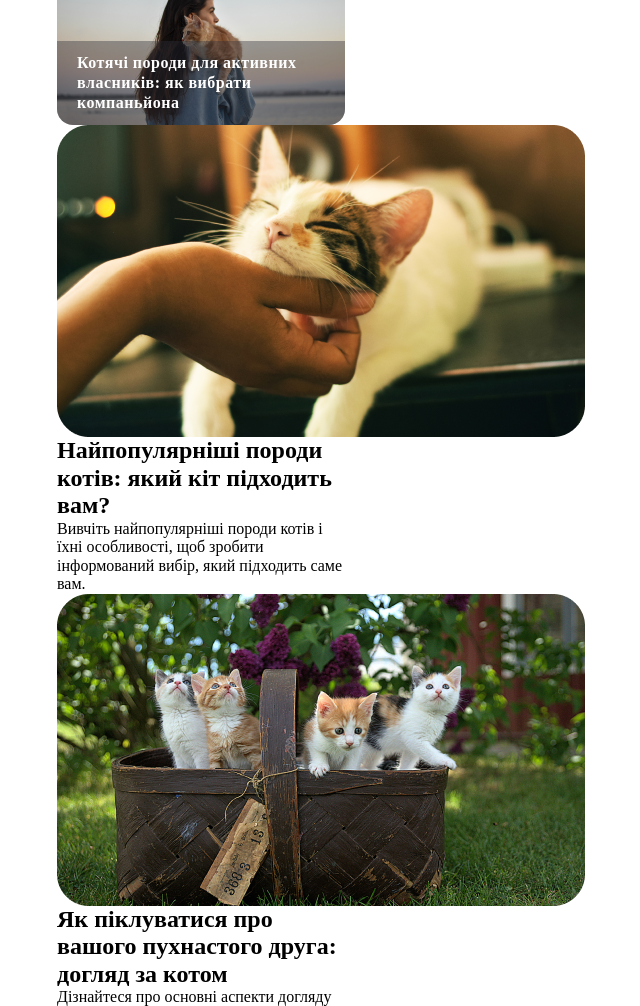
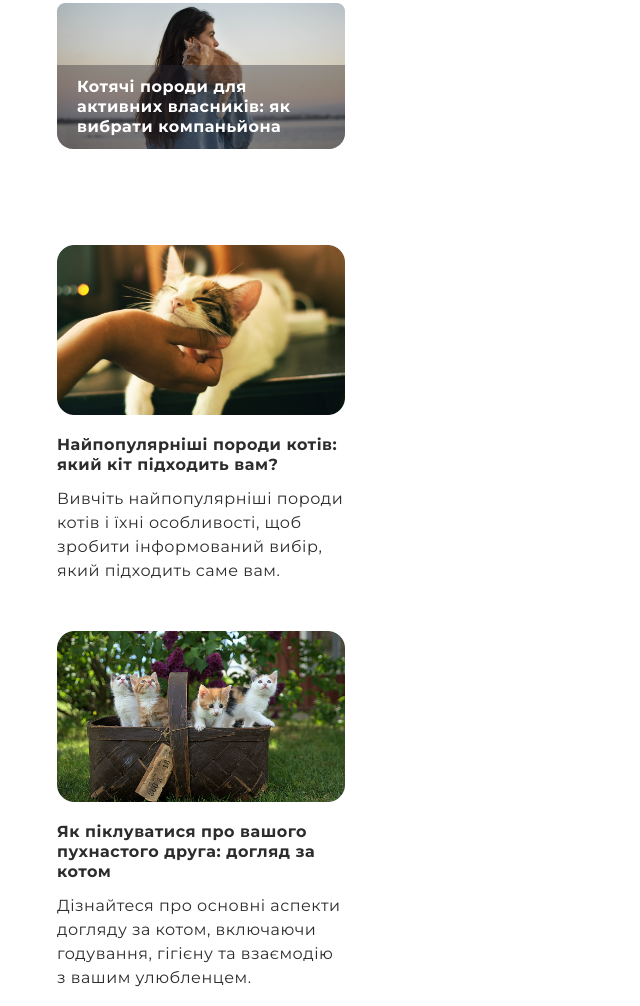
Before and after one commit to Andrii-13/grids-project, a plain HTML site: page index.html in a window 1280 px wide. Shown: the part 395-1401 px from the top of the page, without its empty margins (439-1079 px from the left). Drawn offline with nearby package versions, Linux system fonts and the light colour scheme.

Commit message:
add blog

```diff
--- a/css/style.css
+++ b/css/style.css
@@ -4,13 +4,14 @@
   /* text color */
   --primary-text-color: #2c2c2c;
   --secondary-text-color: #ffffff;
+  --footer-bg-color: #ecf6ff;
 
   /* background color */
   --overlay-background-color: rgb(47, 47, 55, 0.4);
 }
 
 body {
-  font-family: Montserrat sans-serif;
+  font-family: Montserrat;
   font-weight: 400;
 }
 
@@ -32,6 +33,7 @@ img {
 
 a {
   text-decoration: none;
+  color: var(--primary-text-color);
 }
 
 /* ----------- components ---------------- */
@@ -40,11 +42,6 @@ a {
   margin: 0 auto;
   padding: 0 16px;
   max-width: 320px;
-}
-
-.header-container,
-.footer-container {
-  padding: 8px 16px;
 }
 
 .header-img,
@@ -59,6 +56,7 @@ a {
   grid-template-columns: 24px 1fr;
   align-items: center;
   gap: 8px;
+  padding: 8px 16px;
 }
 
 /* ----------- header ---------------- */
@@ -72,10 +70,21 @@ a {
 }
 
 /* ----------- main ---------------- */
+
+.main > .container {
+  display: grid;
+  gap: 96px;
+}
+
 .post {
   position: relative;
   border-radius: 0 0 16px 16px;
   overflow: hidden;
+}
+
+.post-list {
+  display: grid;
+  gap: 12px;
 }
 
 .overlay {
@@ -94,7 +103,37 @@ a {
   letter-spacing: 0.5px;
 }
 
+.blog {
+  display: grid;
+  gap: 48px;
+}
+
+.blog-link {
+  display: grid;
+  gap: 20px;
+}
+.blog-discription {
+  display: grid;
+  gap: 12px;
+}
+
+.blog-discription > h2 {
+  font-weight: 700;
+  font-size: 16px;
+  line-height: 20px;
+  letter-spacing: 0.5px;
+}
+
+.blog-discription > p {
+  font-size: 16px;
+  line-height: 24px;
+  letter-spacing: 0.5px;
+}
+
 .post-img {
   width: 100%;
 }
 /* ----------- footer ---------------- */
+.footer {
+  background-color: var(--footer-bg-color);
+}
--- a/index.html
+++ b/index.html
@@ -32,10 +32,10 @@
         <h1 class="header-title">About cat</h1>
       </div>
     </header>
-    <main>
+    <main class="main">
       <div class="container">
         <section class="section new-post">
-          <ul>
+          <ul class="post-list">
             <li class="post">
               <a href="#"
                 ><img src="./img/picture 1 (1).png" alt="" class="post-img" />
@@ -78,21 +78,28 @@
             </li>
           </ul>
         </section>
-        <section class="section old-post">
-          <ul class="old-post">
+        <section class="section">
+          <ul class="blog">
             <li>
-              <div>
-                <img src="./img/1.png" alt="cat" />
+              <a href="#" class="blog-link">
+                <img src="./img/1.png" alt="cat" class="post-img" />
+                <div class="blog-discription">
                   <h2>Найпопулярніші породи котів: який кіт підходить вам?</h2>
                   <p>
                     Вивчіть найпопулярніші породи котів і їхні особливості, щоб
                     зробити інформований вибір, який підходить саме вам.
                   </p>
                 </div>
+              </a>
             </li>
             <li>
-              <div>
-                <img src="./img/2.png" alt="cats in the basket" />
+              <a href="#" class="blog-link">
+                <img
+                  src="./img/2.png"
+                  alt="cats in the basket"
+                  class="post-img"
+                />
+                <div class="blog-discription">
                   <h2>
                     Як піклуватися про вашого пухнастого друга: догляд за котом
                   </h2>
@@ -101,28 +108,35 @@
                     годування, гігієну та взаємодію з вашим улюбленцем.
                   </p>
                 </div>
+              </a>
             </li>
             <li>
-              <div>
-                <img src="./img/3.png" alt="cat" />
+              <a href="#" class="blog-link">
+                <img src="./img/3.png" alt="cat" class="post-img" />
+                <div class="blog-discription">
                   <h2>Забавні факти про котів, які вас здивують</h2>
                   <p>
-                  Веселі та цікаві факти про котів, які піднімуть вам настрій та
-                  розкажуть про їхні унікальність.
+                    Веселі та цікаві факти про котів, які піднімуть вам настрій
+                    та розкажуть про їхні унікальність.
                   </p>
                 </div>
+              </a>
             </li>
             <li>
-              <div>
-                <img src="./img/4.png" alt="cat" />
+              <a href="#" class="blog-link">
+                <img src="./img/4.png" alt="cat" class="post-img" />
+                <div class="blog-discription">
                   <h2>Історія та культурна значущість котів в усьому світ</h2>
                   <p>
                     Вивчіть, як коти впливали на культури різних народів та
                     дізнайтеся історію спільного життя людей і котів.
                   </p>
                 </div>
+              </a>
             </li>
           </ul>
+        </section>
+        <section class="section">
           <aside class="sidebar">
             <h2>Соцмережі</h2>
             <ul>
@@ -164,9 +178,11 @@
               </li>
             </ul>
           </aside>
+        </section>
+        <section class="section">
           <div class="videoblog">
             <h2>Відео з пухнастиками</h2>
-            <img src="./img/picture.png" alt="video" />
+            <img src="./img/picture.png" alt="video" class="post-img" />
             <img
               class="triangle"
               src="./img/bi_caret-right-fill.png"
@@ -177,7 +193,7 @@
       </div>
     </main>
     <footer class="footer">
-      <div class="footer-container">
+      <div class="footer-container container">
         <img class="footer-img" src="./img/cat.png" alt="cat" />
         <h2>About cat</h2>
       </div>
```
Lines whose indentation alone changed are shown as unchanged.
